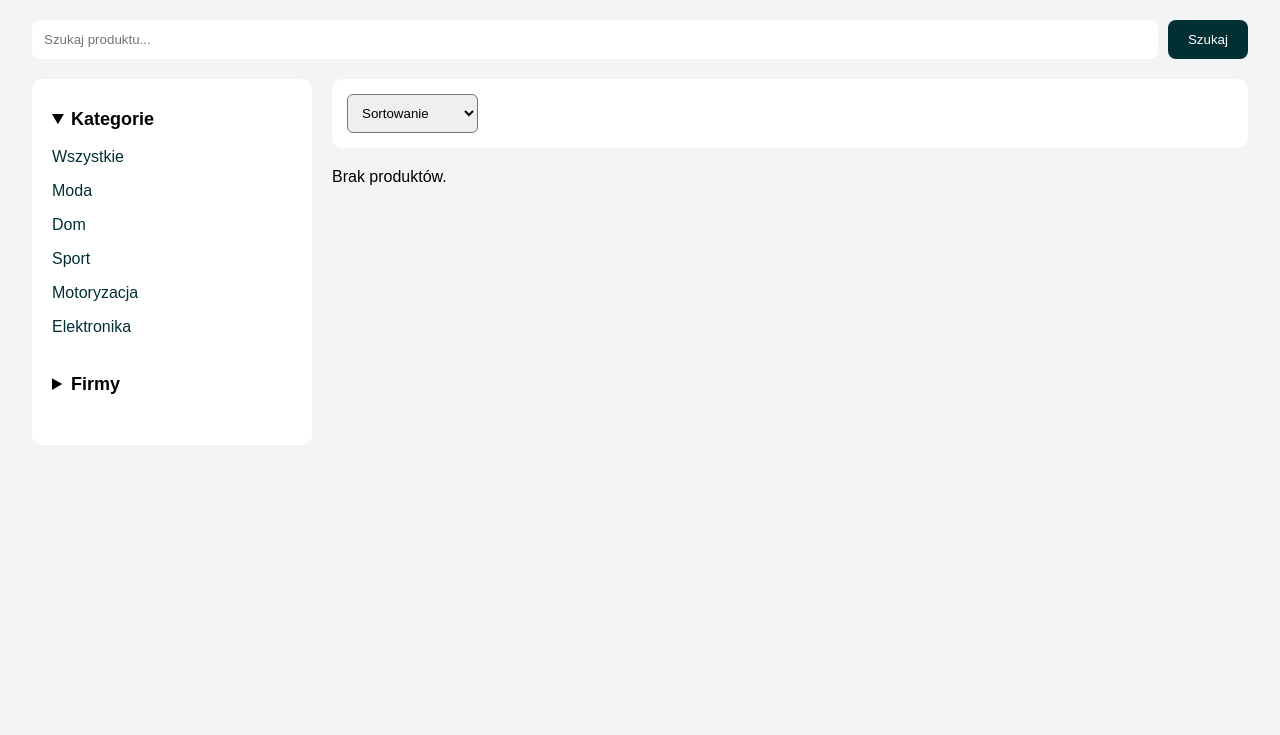
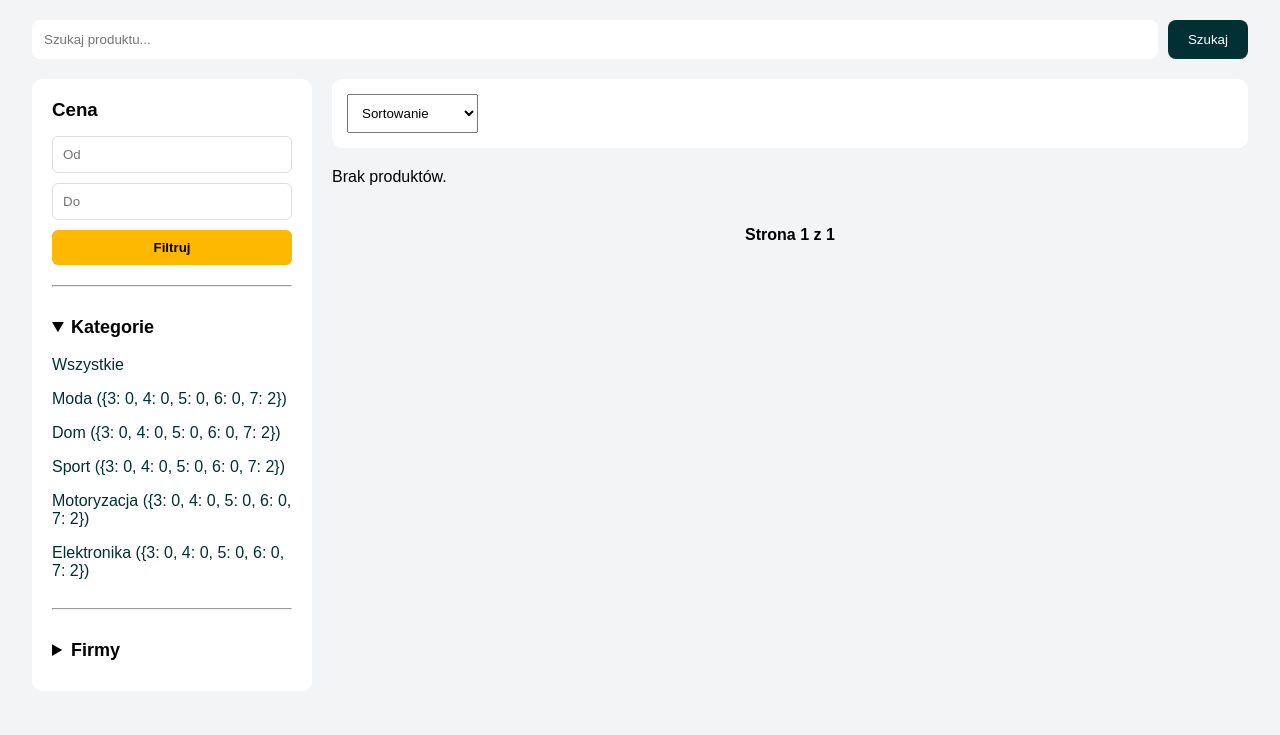
Before and after one commit to c0ntl1e/allegro-clone, a Django app: page /?category=3 in a window 1280 px wide. Shown: the part 65-800 px from the top of the page. Run offline with Django 5.2, Linux system fonts and the light colour scheme; data comes from the database, SQL or seed files in the repository.

Commit message:
Add category counters pagination price filter

```diff
--- a/products/templates/products/homepage.html
+++ b/products/templates/products/homepage.html
@@ -1,3 +1,4 @@
+{% load custom_tags %}
 <!DOCTYPE html>
 <html lang="pl">
 <head>
@@ -89,10 +90,6 @@
     height:fit-content;
 }
 
-.sidebar details{
-    margin-bottom:20px;
-}
-
 .sidebar summary{
     cursor:pointer;
     font-size:18px;
@@ -111,6 +108,24 @@
     color:#ffb800;
 }
 
+.price-input{
+    width:100%;
+    padding:10px;
+    margin-bottom:10px;
+    border:1px solid #ddd;
+    border-radius:6px;
+}
+
+.filter-btn{
+    width:100%;
+    padding:10px;
+    background:#ffb800;
+    border:none;
+    border-radius:6px;
+    cursor:pointer;
+    font-weight:bold;
+}
+
 .main{
     flex:1;
 }
@@ -120,11 +135,6 @@
     padding:15px;
     border-radius:10px;
     margin-bottom:20px;
-}
-
-.sort-box select{
-    padding:10px;
-    border-radius:6px;
 }
 
 .products{
@@ -174,8 +184,21 @@
     font-weight:bold;
 }
 
+.pagination{
+    text-align:center;
+    margin-top:40px;
+}
+
+.pagination a{
+    text-decoration:none;
+    margin:0 10px;
+    color:#002f34;
+    font-weight:bold;
+}
+
 </style>
 </head>
+
 <body>
 
 <div class="navbar">
@@ -221,6 +244,39 @@
 
     <div class="sidebar">
 
+        <form method="GET">
+
+            <h3 style="margin-bottom:15px;">
+                Cena
+            </h3>
+
+            <input
+                type="number"
+                name="min_price"
+                placeholder="Od"
+                value="{{ min_price }}"
+                class="price-input"
+            >
+
+            <input
+                type="number"
+                name="max_price"
+                placeholder="Do"
+                value="{{ max_price }}"
+                class="price-input"
+            >
+
+            <button
+                type="submit"
+                class="filter-btn"
+            >
+                Filtruj
+            </button>
+
+        </form>
+
+        <hr style="margin:20px 0;">
+
         <details open>
 
             <summary>Kategorie</summary>
@@ -232,12 +288,18 @@
             {% for category in categories %}
 
                 <a href="?category={{ category.id }}">
+
                     {{ category.name }}
+
+                    ({{ category_counts|get_item:category.id }})
+
                 </a>
 
             {% endfor %}
 
         </details>
+
+        <hr style="margin:20px 0;">
 
         <details>
 
@@ -264,29 +326,26 @@
                 <select
                     name="sort"
                     onchange="this.form.submit()"
+                    style="padding:10px;"
                 >
 
                     <option value="">
                         Sortowanie
                     </option>
 
-                    <option value="price_asc"
-                    {% if selected_sort == 'price_asc' %}selected{% endif %}>
+                    <option value="price_asc">
                         Cena rosnąco
                     </option>
 
-                    <option value="price_desc"
-                    {% if selected_sort == 'price_desc' %}selected{% endif %}>
+                    <option value="price_desc">
                         Cena malejąco
                     </option>
 
-                    <option value="newest"
-                    {% if selected_sort == 'newest' %}selected{% endif %}>
+                    <option value="newest">
                         Najnowsze
                     </option>
 
-                    <option value="oldest"
-                    {% if selected_sort == 'oldest' %}selected{% endif %}>
+                    <option value="oldest">
                         Najstarsze
                     </option>
 
@@ -308,7 +367,9 @@
 
                 <div class="product-content">
 
-                    <h3>{{ product.name }}</h3>
+                    <h3>
+                        {{ product.name }}
+                    </h3>
 
                     <p>
                         {{ product.description|truncatechars:80 }}
@@ -335,9 +396,41 @@
 
             {% empty %}
 
-            <p>Brak produktów.</p>
+                <p>Brak produktów.</p>
 
             {% endfor %}
+
+        </div>
+
+        <div class="pagination">
+
+            {% if page_obj.has_previous %}
+
+                <a href="?page={{ page_obj.previous_page_number }}">
+                    ← Poprzednia
+                </a>
+
+            {% endif %}
+
+            <strong>
+
+                Strona
+
+                {{ page_obj.number }}
+
+                z
+
+                {{ page_obj.paginator.num_pages }}
+
+            </strong>
+
+            {% if page_obj.has_next %}
+
+                <a href="?page={{ page_obj.next_page_number }}">
+                    Następna →
+                </a>
+
+            {% endif %}
 
         </div>
 
```
Also changed, not shown: products/templatetags/__init__.py (added, +7 -0 lines).
